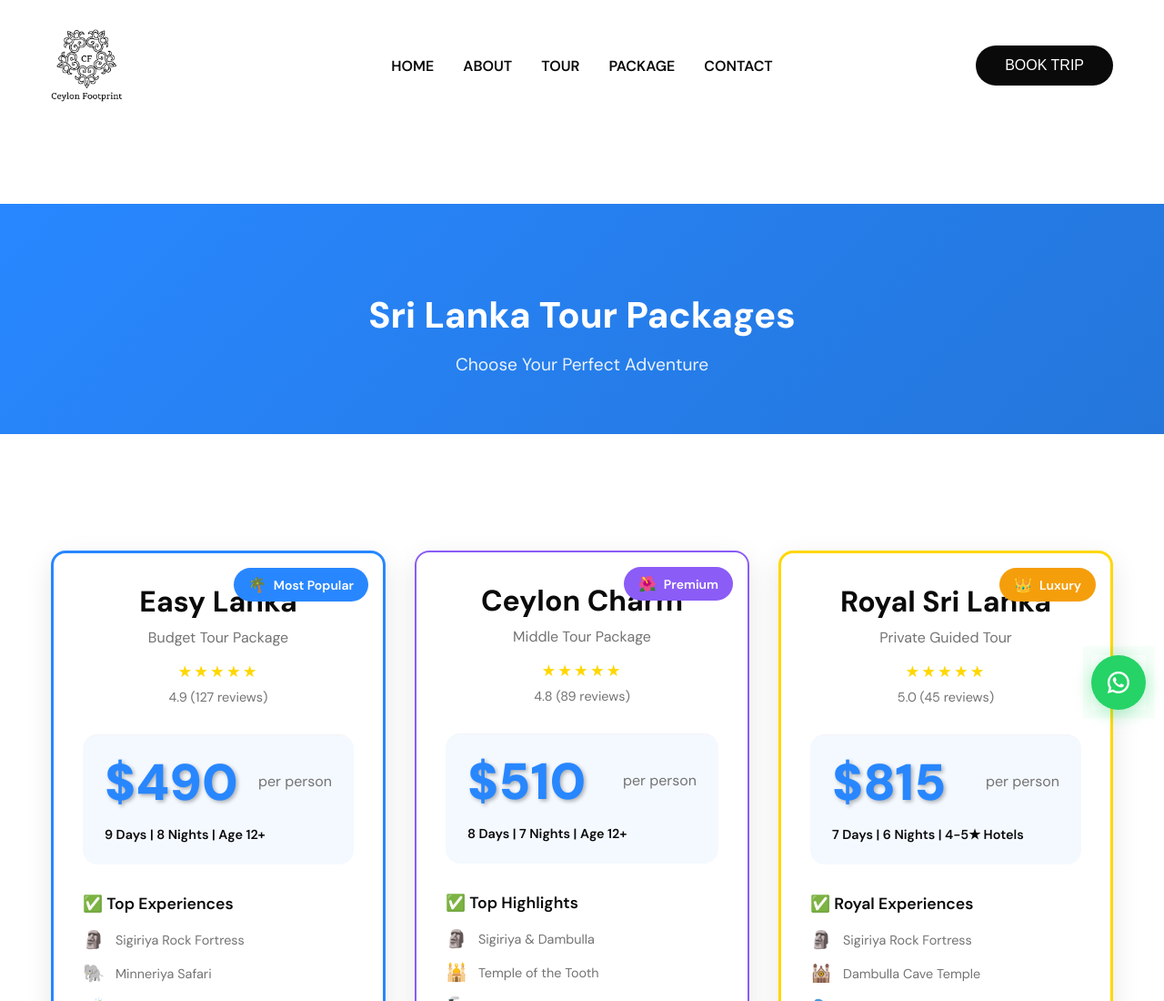
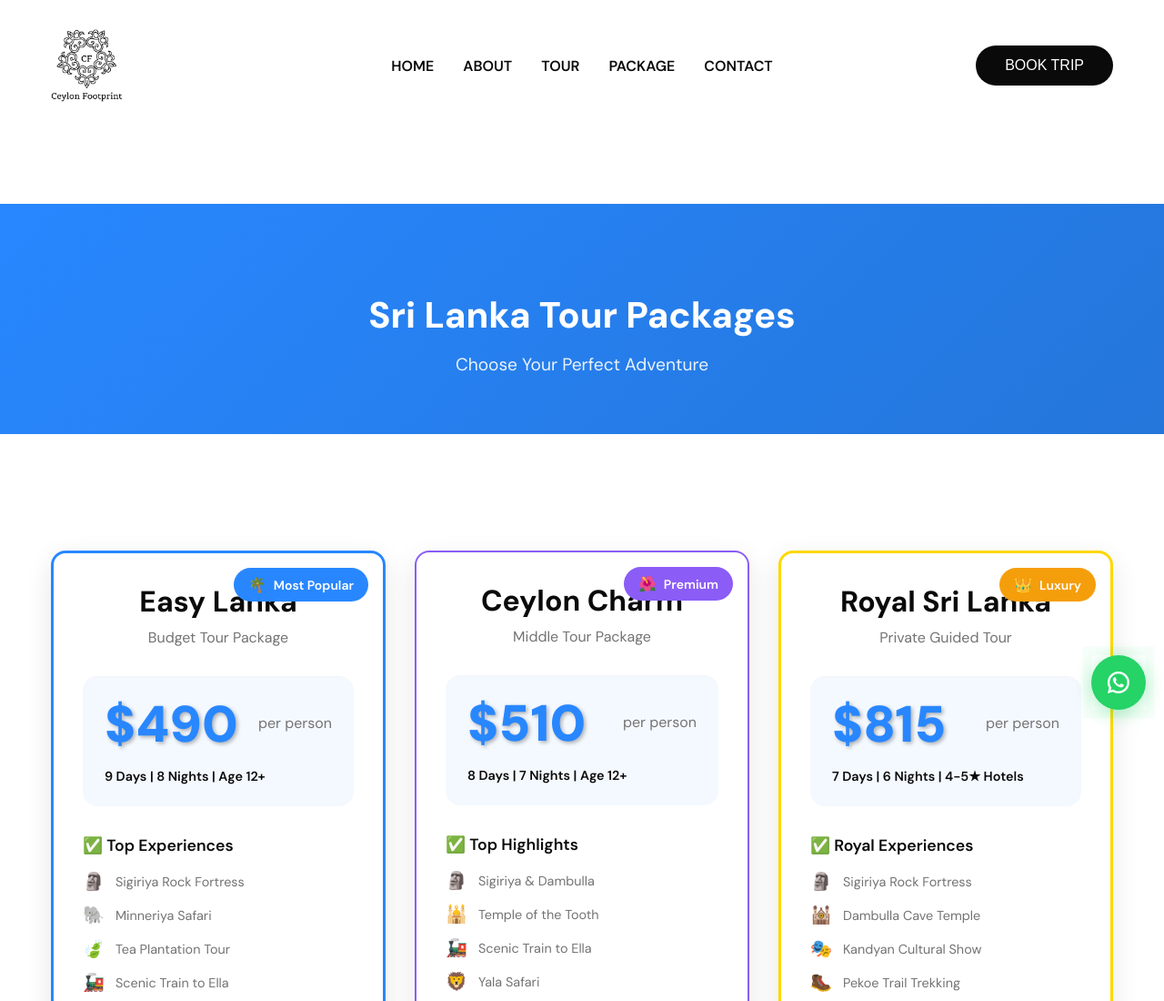
Before and after one commit to ShanukaKarunarathne/Ceylon_Footprint, a plain HTML site: page package-details.html in a window 1280 px wide. Shown: the top 1100 px of the page at 91% size. Drawn offline with nearby package versions, Linux system fonts and the light colour scheme.

Commit message:
remove ratings on package-details page

```diff
--- a/package-details.html
+++ b/package-details.html
@@ -56,10 +56,6 @@
           <div class="package__header">
             <h2>Easy Lanka</h2>
             <p class="package__tagline">Budget Tour Package</p>
-            <div class="package__rating">
-              <div class="stars">★★★★★</div>
-              <span>4.9 (127 reviews)</span>
-            </div>
           </div>
 
           <div class="package__price">
@@ -99,10 +95,6 @@
           <div class="package__header">
             <h2>Ceylon Charm</h2>
             <p class="package__tagline">Middle Tour Package</p>
-            <div class="package__rating">
-              <div class="stars">★★★★★</div>
-              <span>4.8 (89 reviews)</span>
-            </div>
           </div>
 
           <div class="package__price">
@@ -142,10 +134,6 @@
           <div class="package__header">
             <h2>Royal Sri Lanka</h2>
             <p class="package__tagline">Private Guided Tour</p>
-            <div class="package__rating">
-              <div class="stars">★★★★★</div>
-              <span>5.0 (45 reviews)</span>
-            </div>
           </div>
 
           <div class="package__price">
```
